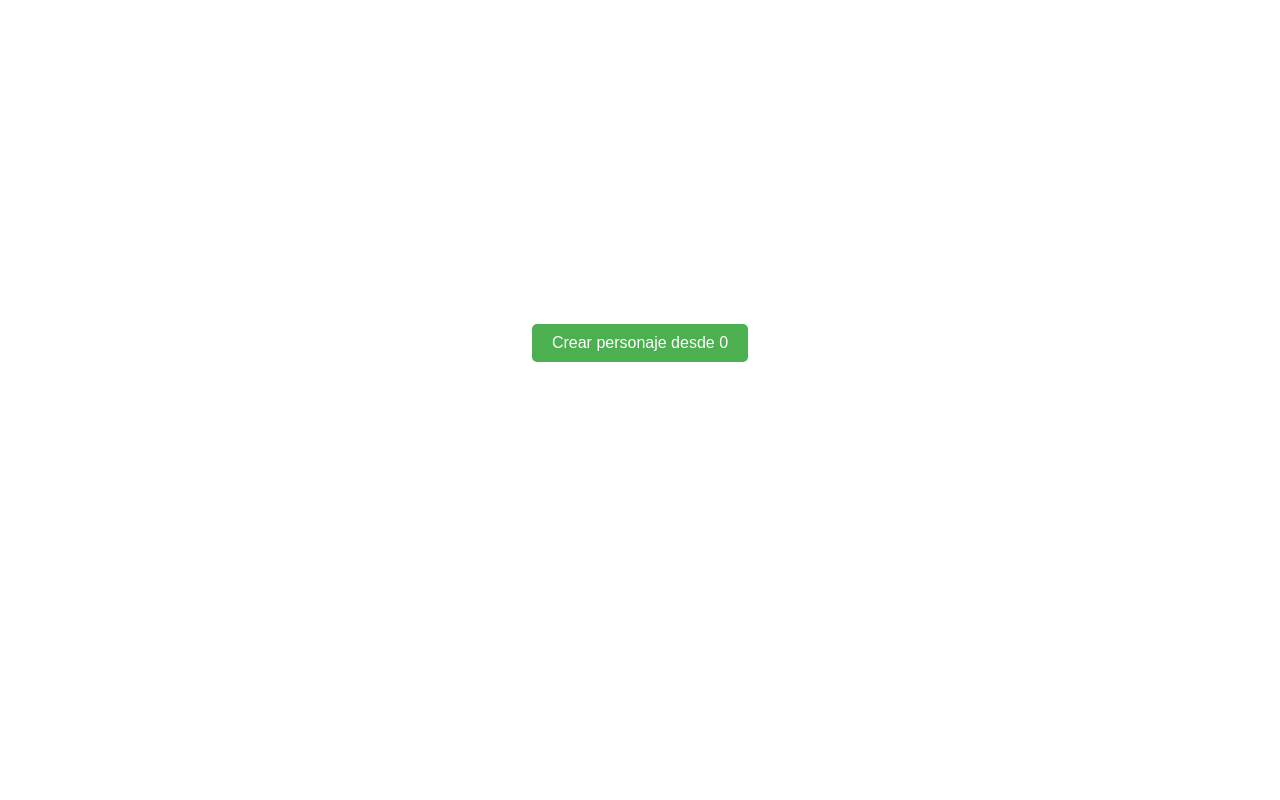
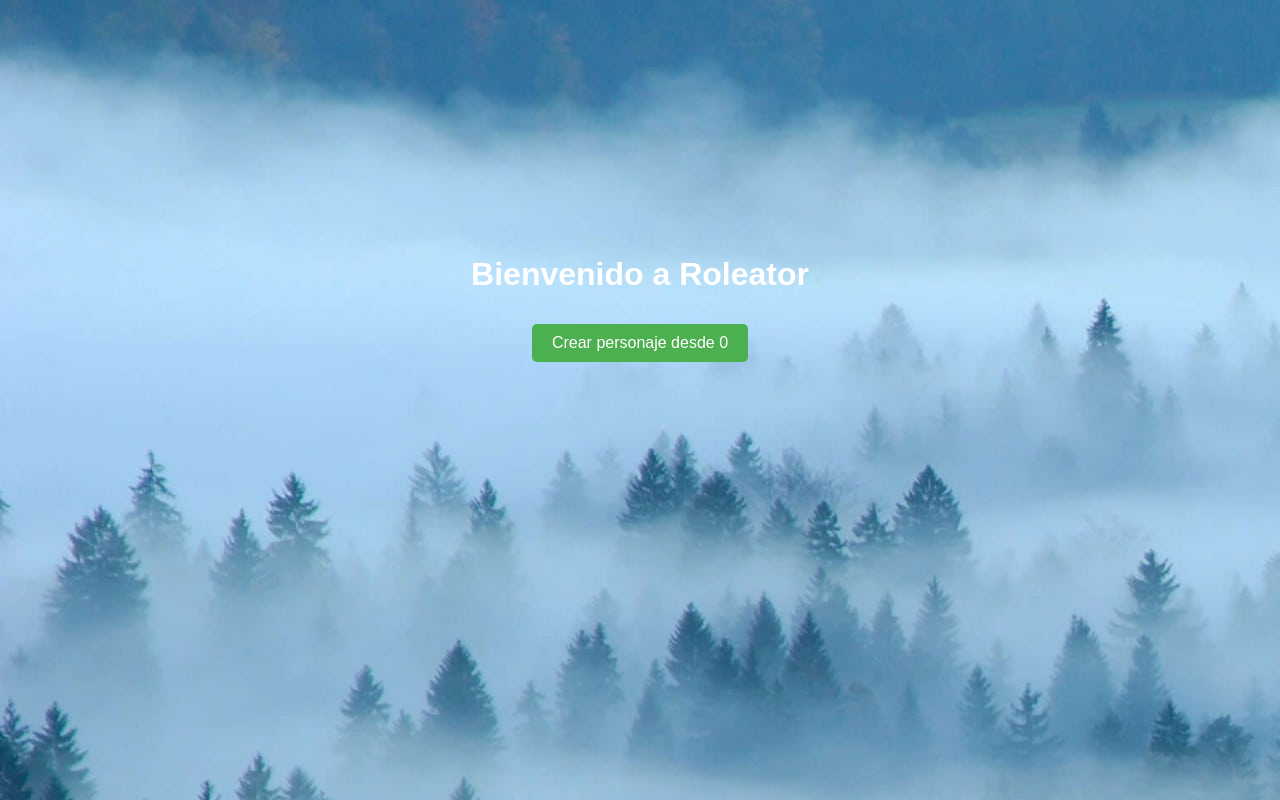
Before and after one commit to alvarosanmar92/Roleator, a plain HTML site: page index.html in a window 1280 px wide. Drawn offline with nearby package versions, Linux system fonts and the light colour scheme; the site is published under a folder, as on GitHub Pages, so addresses that start at the root find nothing.

Commit message:
Update style.css

```diff
--- a/styles/style.css
+++ b/styles/style.css
@@ -1,6 +1,6 @@
 body {
     margin: 0;
-    background: url(/forest.jpg);
+    background: url(../forest.jpg);
     padding: 0;
     font-family: Arial, sans-serif;
     color: white;
```
